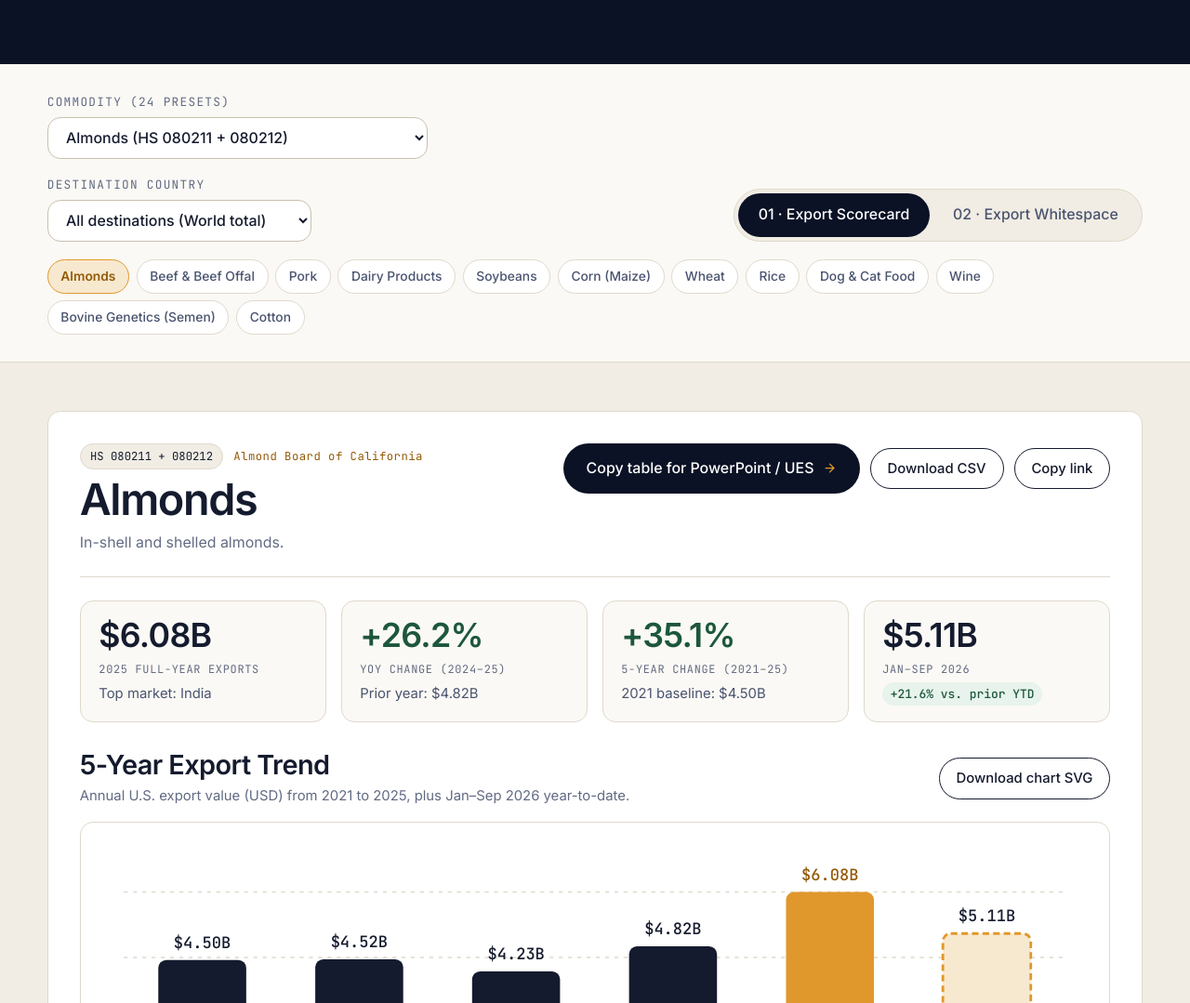
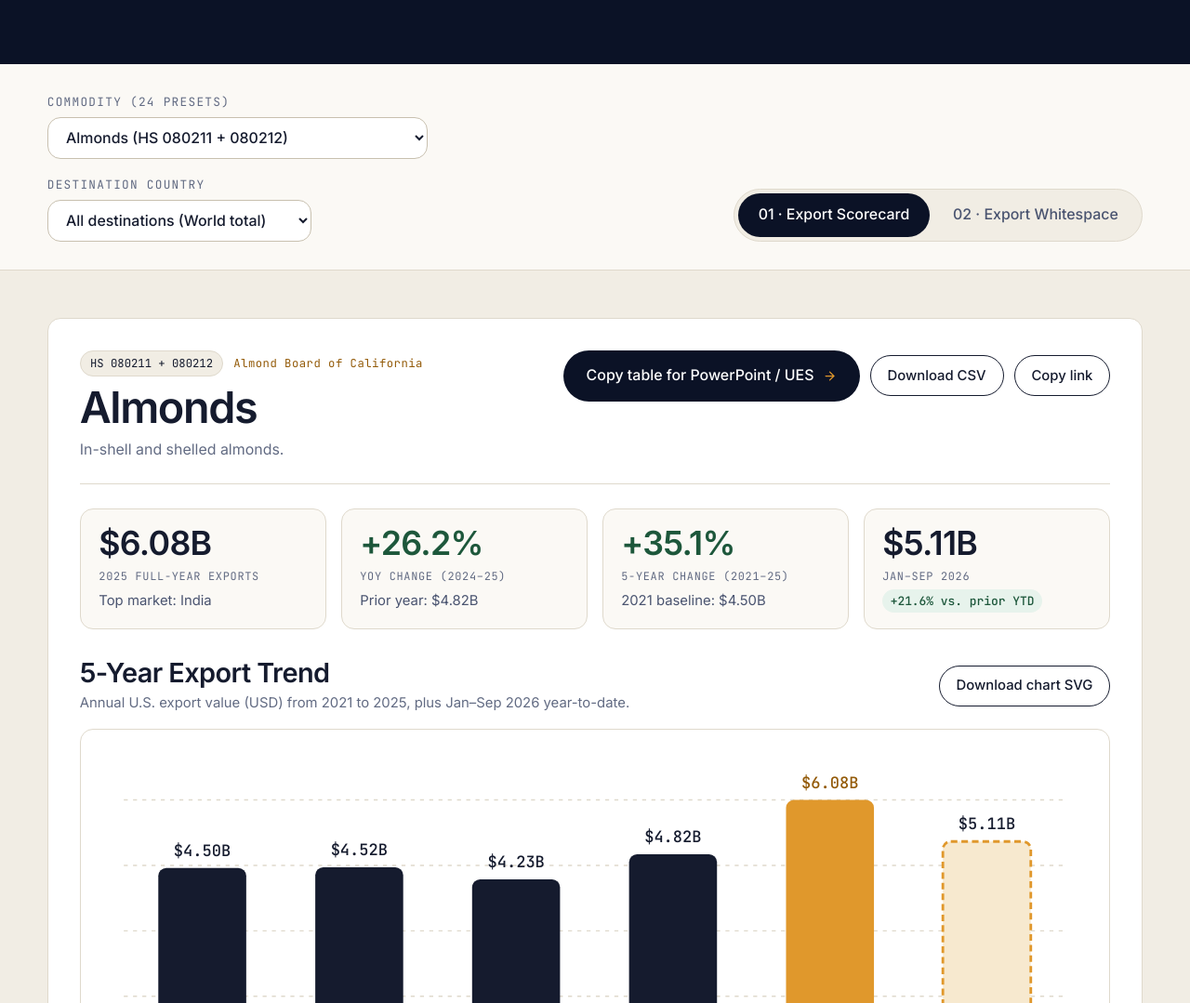
Before and after one commit to andreas-duess/trade-duess, a website built with Vite: page index.html in a window 1280 px wide. Shown: the part 677-1756 px from the top of the page at 93% size. Built offline with nearby package versions, Linux system fonts and the light colour scheme.

Commit message:
Remove duplicate quick-preset chip row under commodity dropdown

```diff
--- a/src/main.js
+++ b/src/main.js
@@ -516,8 +516,6 @@ function render() {
         .join('')
     : `<option value="">All destinations</option>`;
 
-  const quickPresets = ['almonds', 'beef', 'pork', 'dairy', 'soybeans', 'corn', 'wheat', 'rice', 'petfood', 'wine', 'genetics', 'cotton'];
-
   app.innerHTML = `
     <header class="site-header">
       <div class="inner header-bar">
@@ -584,16 +582,6 @@ function render() {
             <button type="button" class="tab-btn ${state.tab === 'whitespace' ? 'is-active' : ''}" data-tab="whitespace">02 · Export Whitespace</button>
           </div>
         </div>
-
-        <div class="preset-strip" aria-label="Quick commodity presets">
-          ${quickPresets
-            .map((id) => {
-              const p = COMMODITY_PRESETS.find((x) => x.id === id);
-              if (!p) return '';
-              return `<button type="button" class="preset-chip ${state.commodityId === id ? 'is-active' : ''}" data-preset="${esc(id)}">${esc(p.name)}</button>`;
-            })
-            .join('')}
-        </div>
       </div>
     </section>
 
@@ -654,12 +642,6 @@ function bindEvents() {
     state.destinationCode = e.currentTarget.value;
     syncUrl();
     render();
-  });
-
-  app.querySelectorAll('[data-preset]').forEach((btn) => {
-    btn.addEventListener('click', (e) => {
-      loadCommodity(e.currentTarget.dataset.preset);
-    });
   });
 
   app.querySelectorAll('[data-tab]').forEach((btn) => {
--- a/src/styles.css
+++ b/src/styles.css
@@ -420,38 +420,6 @@ button, select, input {
 .tab-btn.is-active {
   background: var(--midnight);
   color: var(--on-ink);
-}
-
-.preset-strip {
-  margin-top: 1.15rem;
-  display: flex;
-  align-items: center;
-  gap: 0.45rem;
-  flex-wrap: wrap;
-}
-
-.preset-chip {
-  padding: 0.34rem 0.8rem;
-  border-radius: var(--radius-pill);
-  border: 1px solid var(--line);
-  background: var(--white);
-  color: var(--ink-soft);
-  font-size: var(--t-2xs);
-  font-weight: 500;
-  cursor: pointer;
-  transition: all 0.14s ease;
-}
-
-.preset-chip:hover {
-  border-color: var(--ink);
-  color: var(--ink);
-}
-
-.preset-chip.is-active {
-  background: var(--amber-soft);
-  border-color: var(--amber);
-  color: var(--amber-deep);
-  font-weight: 600;
 }
 
 /* Main Workspace Band (Surface) */
```
